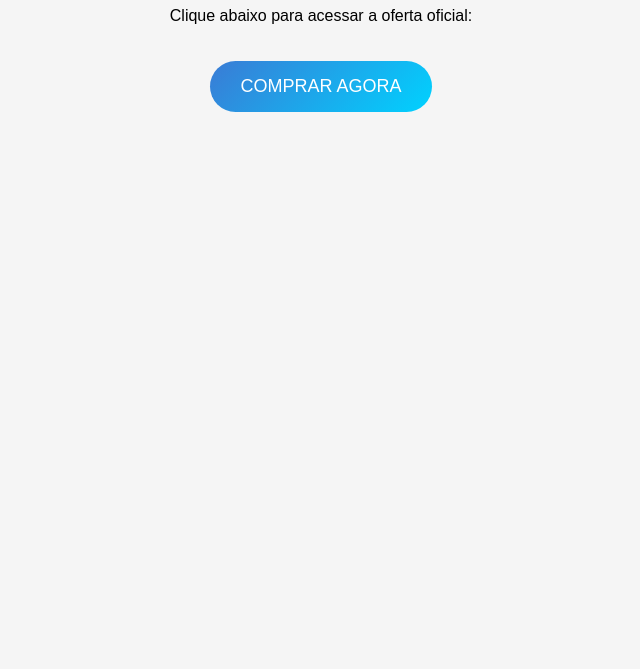
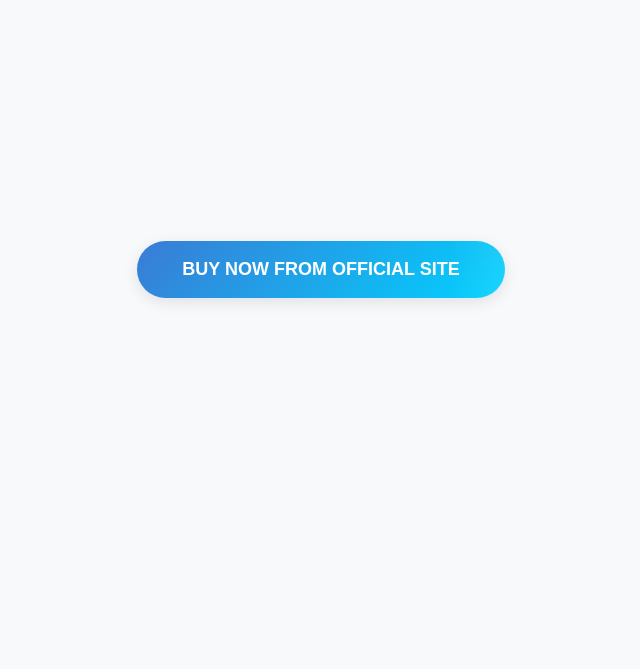
Before and after one commit to claudemir29/MITOLYNTODAY, a plain HTML site: page index.html in a window 1280 px wide. Shown: the part 131-800 px from the top of the page, without its empty margins (319-959 px from the left). Drawn offline with Linux system fonts and the light colour scheme.

Commit message:
index.html

```diff
--- a/index.html
+++ b/index.html
@@ -1,32 +1,69 @@
 <!DOCTYPE html>
 <html>
 <head>
-    <title>Meu Site de Afiliado</title>
+    <title>Official Store - Premium Product</title>
     <style>
         body {
-            font-family: Arial, sans-serif;
-            text-align: center;
-            padding: 50px;
-            background: #f5f5f5;
+            font-family: 'Segoe UI', Roboto, sans-serif;
+            display: flex;
+            justify-content: center;
+            align-items: center;
+            height: 100vh;
+            margin: 0;
+            background: #f8f9fa;
         }
-        button {
+
+        #officialButton {
             background: linear-gradient(135deg, #3a7bd5, #00d2ff);
             color: white;
             border: none;
-            padding: 15px 30px;
+            padding: 18px 45px;
             font-size: 18px;
+            font-weight: bold;
             border-radius: 50px;
             cursor: pointer;
-            margin-top: 20px;
+            box-shadow: 0 4px 15px rgba(0, 0, 0, 0.1);
+            position: relative;
+            overflow: hidden;
+            transition: all 0.4s ease;
+        }
+
+        #officialButton:hover {
+            transform: translateY(-3px);
+            box-shadow: 0 8px 25px rgba(58, 123, 213, 0.3);
+        }
+
+        .light-sweep {
+            position: absolute;
+            top: 0;
+            left: -100%;
+            width: 100%;
+            height: 100%;
+            background: linear-gradient(
+                90deg,
+                rgba(255, 255, 255, 0) 0%,
+                rgba(255, 255, 255, 0.3) 50%,
+                rgba(255, 255, 255, 0) 100%
+            );
+            animation: sweep 3s infinite;
+        }
+
+        @keyframes sweep {
+            0% { left: -100%; }
+            100% { left: 100%; }
         }
     </style>
 </head>
 <body>
-    <h1>Bem-vindo ao Meu Site</h1>
-    <p>Clique abaixo para acessar a oferta oficial:</p>
+    <button id="officialButton">
+        BUY NOW FROM OFFICIAL SITE
+        <span class="light-sweep"></span>
+    </button>
 
-    <button onclick="window.open('https://mitolyn.com/welcome/?affiliate=sellyesss&tid=sellyes', '_blank')">
-        COMPRAR AGORA
-    </button>
+    <script>
+        document.getElementById('officialButton').addEventListener('click', function() {
+            window.open('https://mitolyn.com/welcome/?affiliate=sellyesss&tid=sellyes', '_blank');
+        });
+    </script>
 </body>
 </html>
```
